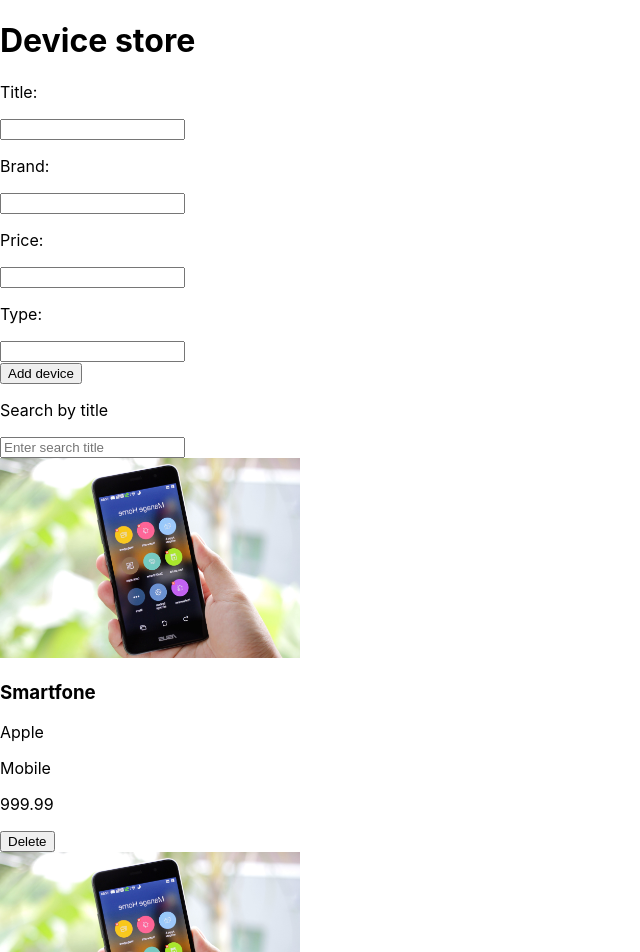
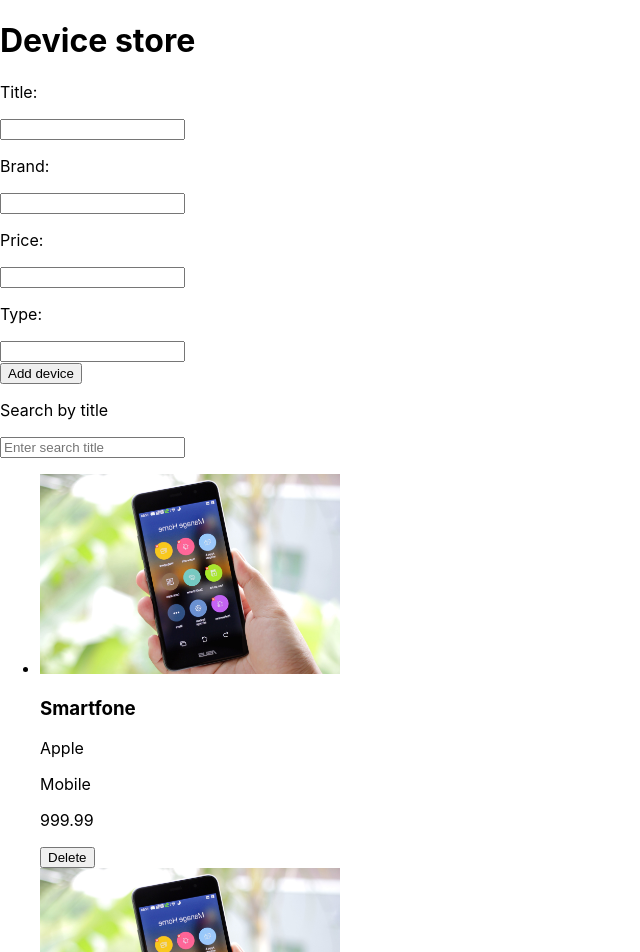
Before and after one commit to ExLuZiVe53/React-Module-2-Practis, a React (Create React App) app: page / in a window 1280 px wide. Shown: the top 952 px of the page, without its empty margins (0-640 px from the left). Built offline with nearby package versions, Linux system fonts and the light colour scheme.

Commit message:
rename tags div with ul, li

```diff
--- a/src/components/DeviceCard/DeviceCard.jsx
+++ b/src/components/DeviceCard/DeviceCard.jsx
@@ -10,7 +10,7 @@ const DeviceCard = ({
   onDeleteDevice,
 }) => {
   return (
-    <div>
+    <li>
       {/* за допомогою {вставляємо наші пропси} */}
       <img src={coverImage} width={300} alt={title} />
       <h3>{title}</h3>
@@ -21,7 +21,7 @@ const DeviceCard = ({
       <button type="button" onClick={() => onDeleteDevice(id)}>
         Delete
       </button>
-    </div>
+    </li>
   );
 };
 
--- a/src/components/DeviceList/DeviceList.jsx
+++ b/src/components/DeviceList/DeviceList.jsx
@@ -3,7 +3,7 @@ import DeviceCard from 'components/DeviceCard/DeviceCard';
 
 const DeviceList = ({ devices, onDeleteDevice }) => {
   return (
-    <div>
+    <ul>
       {devices.map(({ id, title, brand, price, type, coverImage }) => (
         // або деструктуризуємо поля які потрібно з device
         <DeviceCard
@@ -20,7 +20,7 @@ const DeviceList = ({ devices, onDeleteDevice }) => {
           onDeleteDevice={onDeleteDevice}
         />
       ))}
-    </div>
+    </ul>
   );
 };
 
```
